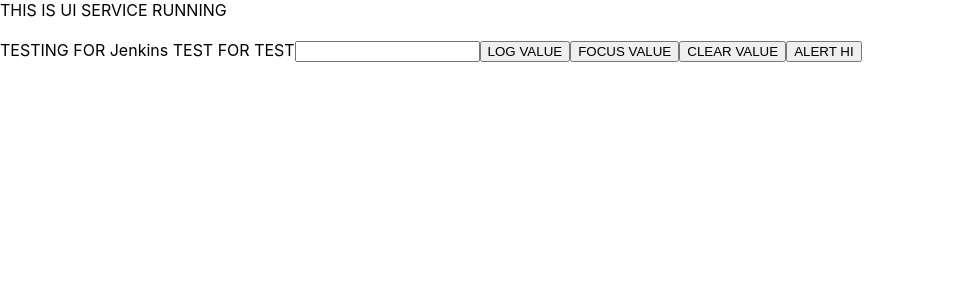
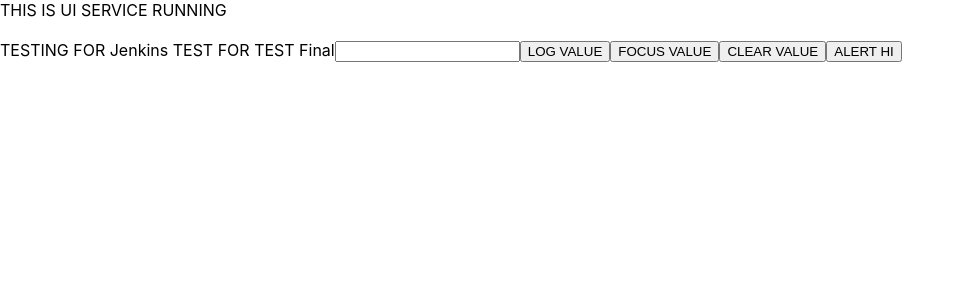
Before and after one commit to ashutoshsaxena2002/DEVOPS, a React (Create React App) app in the folder uiservice/: page / in a window 1280 px wide. Shown: the top 300 px of the page, without its empty margins (0-965 px from the left). Built offline with nearby package versions, Linux system fonts and the light colour scheme; no server answers.

Commit message:
commit for final App .js file

```diff
--- a/uiservice/src/App.js
+++ b/uiservice/src/App.js
@@ -7,7 +7,7 @@
   return (
     <>
       <Component1 />
-      {"TESTING FOR Jenkins TEST FOR TEST"}
+      {"TESTING FOR Jenkins TEST FOR TEST Final"}
       <ParentInput />
     </>
   );
```
